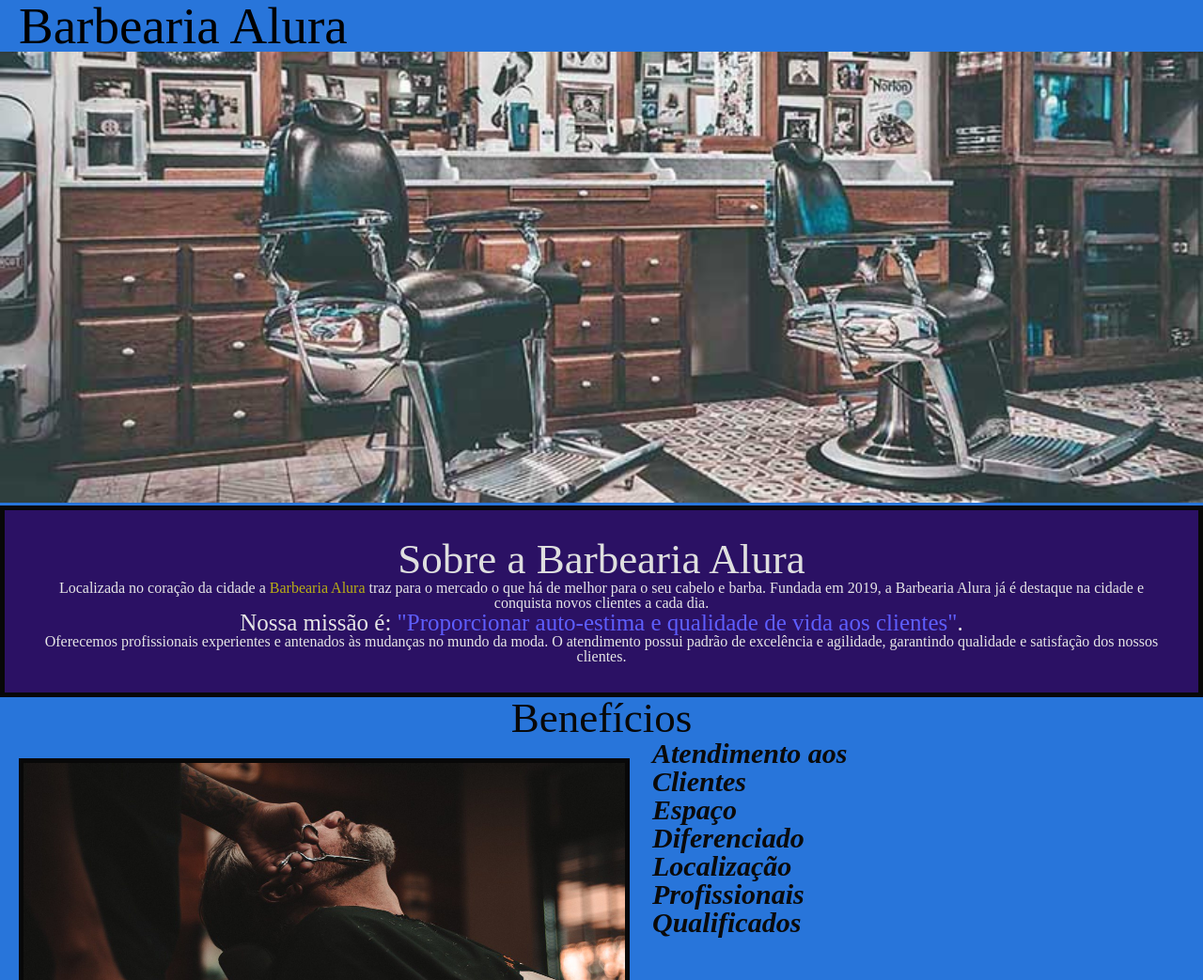
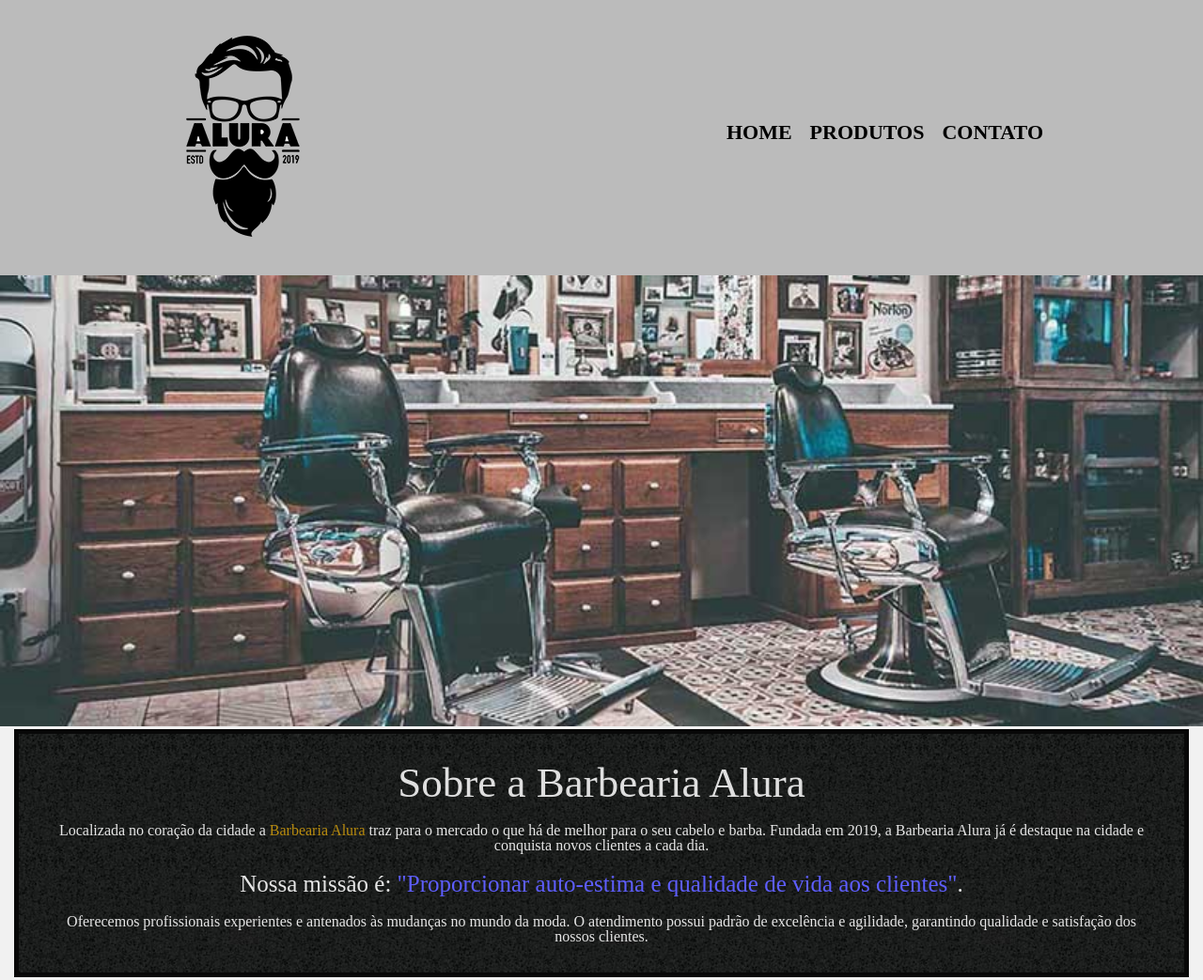
Before and after one commit to RamonFossa/BarbeariaAlura, a plain HTML site: page index.html in a window 1280 px wide. Shown: the top 1043 px of the page at 94% size. Drawn offline with Linux system fonts and the light colour scheme.

Commit message:
Updating Css and finishing products page

```diff
--- /dev/null
+++ b/footer.css
@@ -0,0 +1,11 @@
+footer {
+    text-align: center;
+    background: url("bg.jpg");
+    padding: 40px 0;
+}
+
+.copyright {
+    color:#EEEEEE;
+    font-size: 13px;
+    margin-top: 20px;
+}
--- /dev/null
+++ b/header.css
@@ -0,0 +1,35 @@
+header {
+    background-color: #BBBBBB;
+    padding: 20px 0;
+}
+
+.box {
+    position: relative;
+    width: 940px;
+    margin: 0 auto;
+}
+
+nav {
+    position: absolute;
+    top: 110px;
+    right: 0;
+}
+
+nav li {
+    margin: 0 0 0 15px;
+    display: inline;
+}
+
+nav a {
+    text-transform: uppercase;
+    color: #000000;
+    font-weight: bold;
+    font-size: 22px;
+    text-decoration: none;
+}
+
+nav a:hover {
+    color: #b98c0f;
+    font-size: 24px;
+    text-decoration: underline;
+}
--- a/index.html
+++ b/index.html
@@ -5,16 +5,26 @@
     <meta charset="UTF-8" />
     <title>Barbearia Alura</title>
     <link rel="stylesheet" href="reset.css">
+    <link rel="stylesheet" href="header.css">
     <link rel="stylesheet" href="style.css">
+    <link rel="stylesheet" href="footer.css">
 
 </head>
 
 <body>
-    <div>
-        <header>
-            <h1 class="principalTitle">Barbearia Alura</h1>
-        </header>
-    </div>
+    <header>
+        <div class="box">
+            <h1><img src="logo.png"></h1>
+
+            <nav>
+                <ul>
+                    <li><a href="index.html">Home</a></li>
+                    <li><a href="products.html">Produtos</a></li>
+                    <li><a href="contact.html">Contato</a></li>
+                </ul>
+            </nav>
+        </div>
+    </header>
 
     <img id="banner" src="banner.jpg">
 
@@ -51,6 +61,11 @@
 
     </div>
 
+    <footer>
+        <img src="logo-branco.png">
+        <p class="copyright">
+            &copy; Copyright Barbearia Alura 2022</p>
+    </footer>
 </body>
 
 </html>
--- a/products.css
+++ b/products.css
@@ -1,33 +1,3 @@
-header {
-    background-color: #BBBBBB;
-    padding: 20px 0;
-}
-
-.box {
-    position: relative;
-    width: 940px;
-    margin: 0 auto;
-}
-
-nav {
-    position: absolute;
-    top: 110px;
-    right: 0;
-}
-
-nav li {
-    display: inline;
-    margin: 0 0 0 15px;
-}
-
-nav a {
-    text-transform: uppercase;
-    color: #000000;
-    font-weight: bold;
-    font-size: 22px;
-    text-decoration: none;
-}
-
 .products {
     width: 940px;
     margin: 0 auto;
@@ -42,7 +12,20 @@ nav a {
     margin: 0 1.5%;
     padding: 30px 20px;
     box-sizing: border-box;
-    border: 5px;
+    border: 2px solid #000000;
+    border-radius: 10px;
+}
+
+.products li:hover {
+    border-color: #ffbb00;
+}
+
+.products li:active {
+    border-color: #5691ff;
+}
+
+.products li:hover h2 {
+    font-size: 34px;
 }
 
 .products h2 {
--- a/style.css
+++ b/style.css
@@ -1,10 +1,5 @@
 body {
-    background-color: #2875da;
-}
-
-.principalTitle {
-    font-size: 55px;
-    padding-left: 20px;
+    background: #f1f1f1;
 }
 
 #banner {
@@ -12,17 +7,27 @@ body {
 }
 
 .principal {
-    background: #2b1164;
+    background: url("bg.jpg");
     padding: 30px;
     border-style: solid;
     border-width: 5px;
     border-color: #080808;
+    margin: 0 15px;
 }
 
 .centralizedTitle {
+    margin-bottom: 20px;
     font-size: 45px;
     text-align: center;
     color: rgb(223, 223, 223);
+    transition: 0.3s;
+}
+
+.principal:hover .centralizedTitle {
+    margin-bottom: 20px;
+    font-size: 60px;
+    text-align: center;
+    color: #b98c0f;
 }
 
 p {
@@ -32,10 +37,11 @@ p {
 
 #mission {
     font-size: 25px;
+    margin: 20px 0;
 }
 
 strong {
-    color: rgb(185, 174, 21);
+    color: #b98c0f;
 }
 
 em strong {
@@ -43,26 +49,29 @@ em strong {
 }
 
 .benefits {
-    background: #2875da;
+    margin-top: 20px;
 }
 
 .benefitsTitle {
-    font-size: 45px;
+    font-size: 60px;
     text-align: center;
     color: rgb(8, 8, 8);
 }
 
-ul {
-    font-size: 30px;
+.benefits ul {
+    font-size: 35px;
     font-weight: bold;
-    color: #0a0a0a;
+    color: #0e0e0e;
     display: inline-block;
     vertical-align: top;
     width: 20%;
     margin-right: 15%;
+    margin-left: 20px;
+    list-style-type: disc;
 }
 
 .itens {
+    margin-top: 20px;
     font-style: italic;
 }
 
```
Also changed, not shown: products.html (+9 -1 lines).
